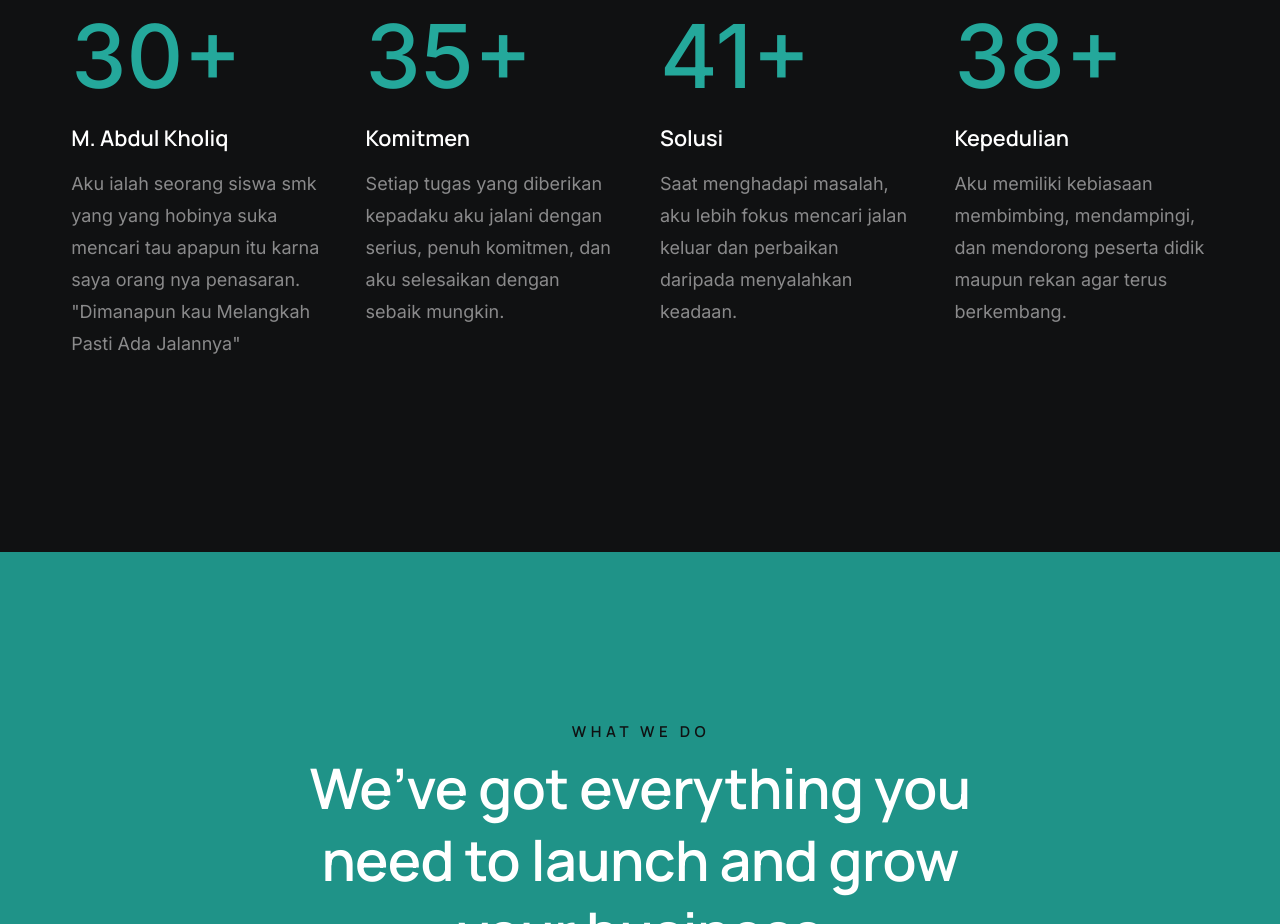
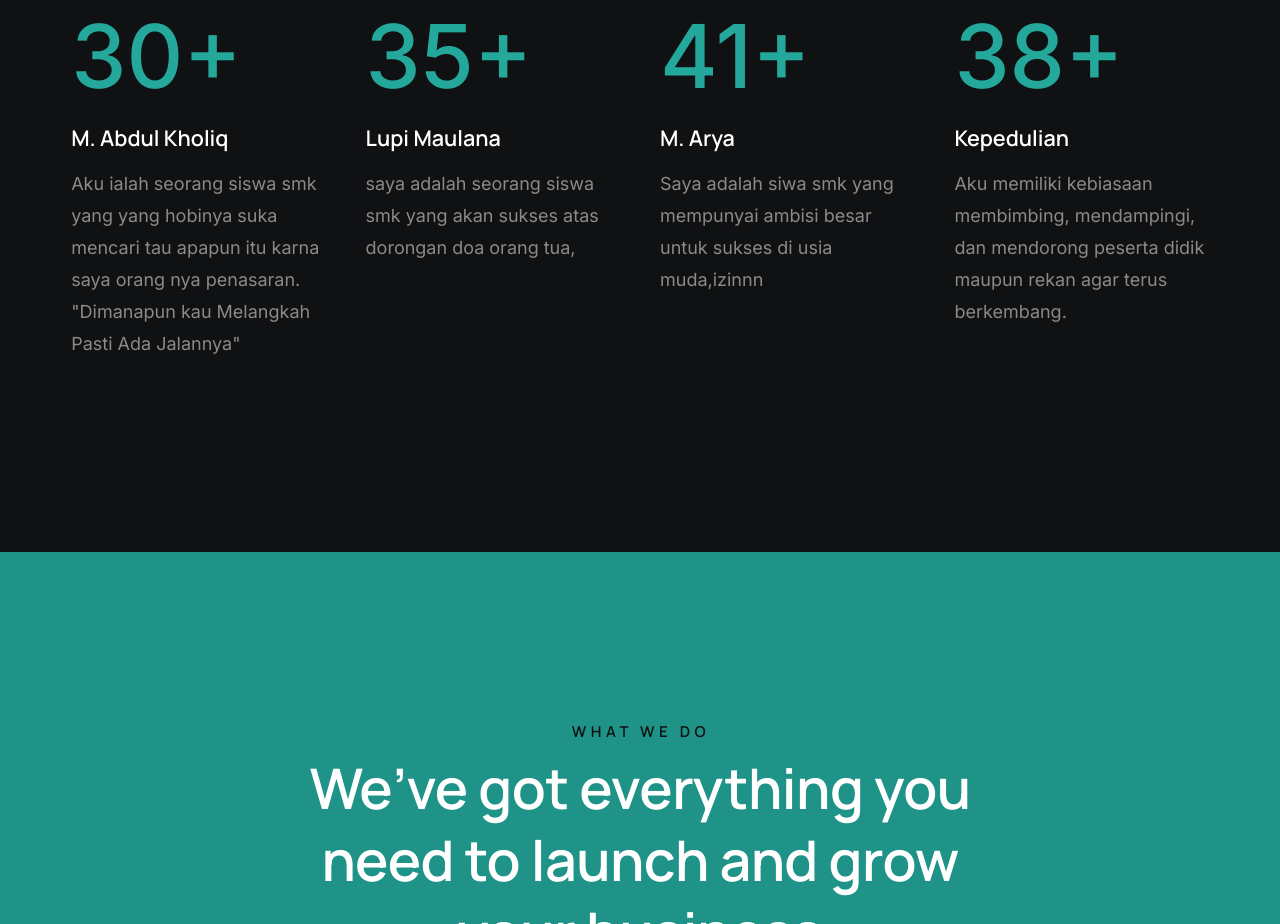
Before and after one commit to muhammadabdul172754-hue/teamparakacuk3, a plain HTML site: page index.html in a window 1280 px wide. Shown: the part 1217-2141 px from the top of the page. Drawn offline with Linux system fonts and the light colour scheme.

Commit message:
teamparakacu

```diff
--- a/index.html
+++ b/index.html
@@ -142,18 +142,18 @@
                 </div>
                 <div class="column stats__item" data-animate-el>
                     <div class="stats__count" data-counter=35><span>35</span>+</div>
-                    <h5>Komitmen</h5>
+                    <h5>Lupi Maulana</h5>
                     <p>
-                    Setiap tugas yang diberikan kepadaku aku jalani dengan serius,
-                    penuh komitmen, dan aku selesaikan dengan sebaik mungkin.
+                    saya adalah seorang siswa smk yang akan sukses atas dorongan doa orang tua,
+
                     </p>
                 </div>
                 <div class="column stats__item" data-animate-el>
                     <div class="stats__count" data-counter=41><span>41</span>+</div>
-                    <h5>Solusi</h5>
+                    <h5>M. Arya</h5>
                     <p>
-                    Saat menghadapi masalah, aku lebih fokus mencari jalan keluar
-                    dan perbaikan daripada menyalahkan keadaan.
+                    Saya adalah siwa smk yang mempunyai ambisi besar untuk sukses di usia muda,izinnn
+
                     </p>
                 </div>
                 <div class="column stats__item" data-animate-el>
```
